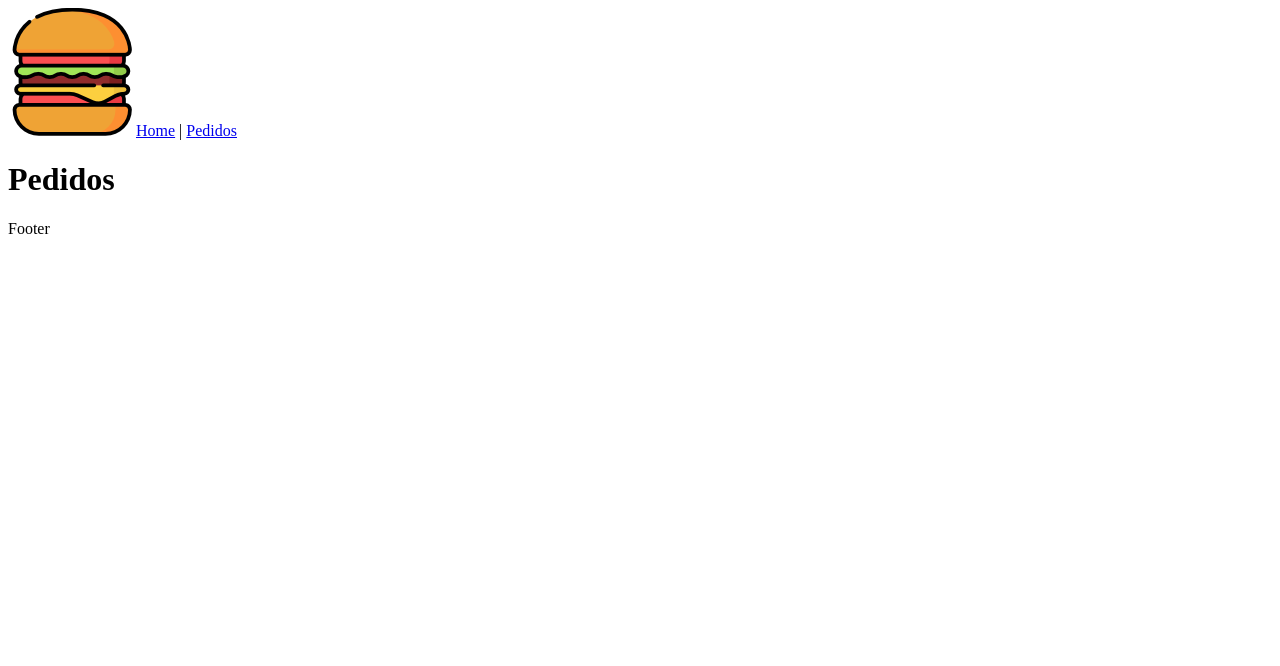
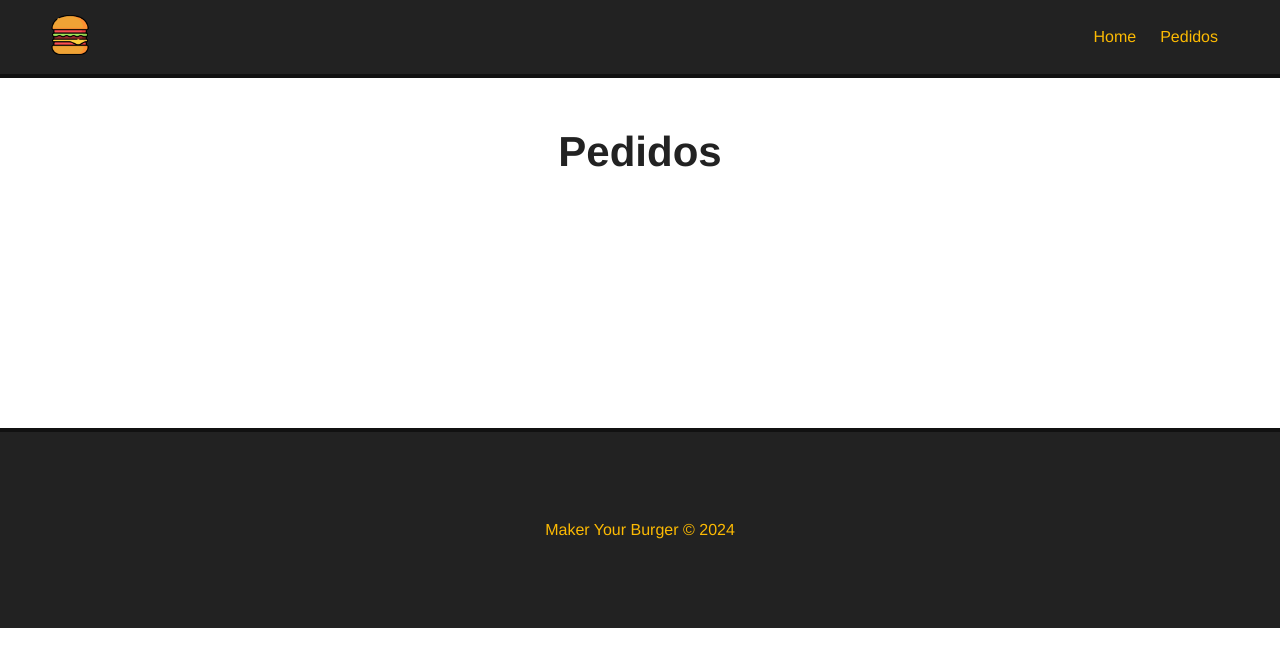
Before and after one commit to AlanGabHahn/make_burger, a Vue app: page /pedidos in a window 1280 px wide. Shown: the top 666 px of the page. Built offline with nearby package versions, Linux system fonts and the light colour scheme.

Commit message:
Finalizando cabeçado e rodapé do projeto

```diff
--- a/src/App.vue
+++ b/src/App.vue
@@ -23,5 +23,20 @@
 </script>
 
 <style>
-
+  * {
+    font-family: Helvetica;
+    padding: 0;
+    margin: 0;
+    box-sizing: border-box;
+  }
+  .main-container {
+    margin: 50px;
+    min-height: 250px;
+  }
+  h1 {
+    text-align: center;
+    font-size: 42px;
+    margin-bottom: 30px;
+    color: #222;
+  }
 </style>
--- a/src/components/Footer.vue
+++ b/src/components/Footer.vue
@@ -1,7 +1,7 @@
 <template>
-    <div>
-        <p>Footer</p>
-    </div>
+    <footer id="footer">
+        <p>Maker Your Burger &copy; 2024</p>
+    </footer>
 </template>
 
 <script>
@@ -10,6 +10,15 @@ export default {
 }
 </script>
 
-<style>
-
+<style scoped>
+    #footer {
+        height: 200px;
+        background-color: #222;
+        border-top: 4px solid #111;
+        color: #FCBA03;
+        display: flex;
+        align-items: center;
+        justify-content: center;
+        width: 100%;
+    }
 </style>
--- a/src/components/Navbar.vue
+++ b/src/components/Navbar.vue
@@ -1,9 +1,9 @@
 <template>
-    <nav>
-        <router-link to="/">
+    <nav id="nav">
+        <router-link to="/" id="logo-url">
             <img :src="logo" :alt="alt" id="logo">
         </router-link>
-        <router-link to="/">Home</router-link> |
+        <router-link to="/">Home</router-link>
         <router-link to="/pedidos">Pedidos</router-link>
     </nav>
 </template>
@@ -14,3 +14,31 @@
         props: ["logo", "alt"]
     }
 </script>
+
+<style scoped>
+    #nav {
+        background-color: #222;
+        border-bottom: 4px solid #111;
+        padding: 15px 50px;
+        display: flex;
+        justify-content: flex-end;
+        align-items: center;
+    }
+    #nav #logo-url {
+        margin: auto;
+        margin-left: 0;
+    }
+    #logo {
+        width: 40px;
+        height: 40px;
+    }
+    #nav a {
+        color: #FCBA03;
+        text-decoration: none;
+        margin: 12px;
+        transition: .5s;
+    }
+    #nav a:hover {
+        color: #FFF;
+    }
+</style>
--- a/src/views/HomeView.vue
+++ b/src/views/HomeView.vue
@@ -1,5 +1,5 @@
 <template>
-  <div class="home">
+  <div class="main-container">
     <h1>Home</h1>
   </div>
 </template>
--- a/src/views/PedidosView.vue
+++ b/src/views/PedidosView.vue
@@ -1,5 +1,5 @@
 <template>
-  <div>
+  <div class="main-container">
     <h1>Pedidos</h1>
   </div>
 </template>
```
